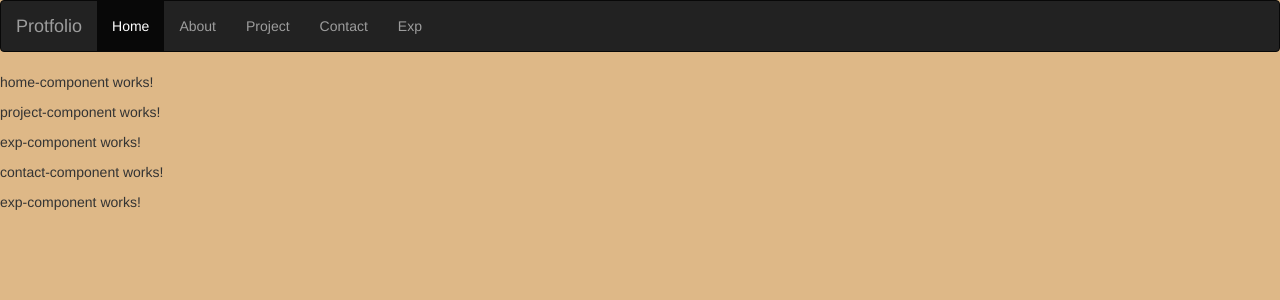
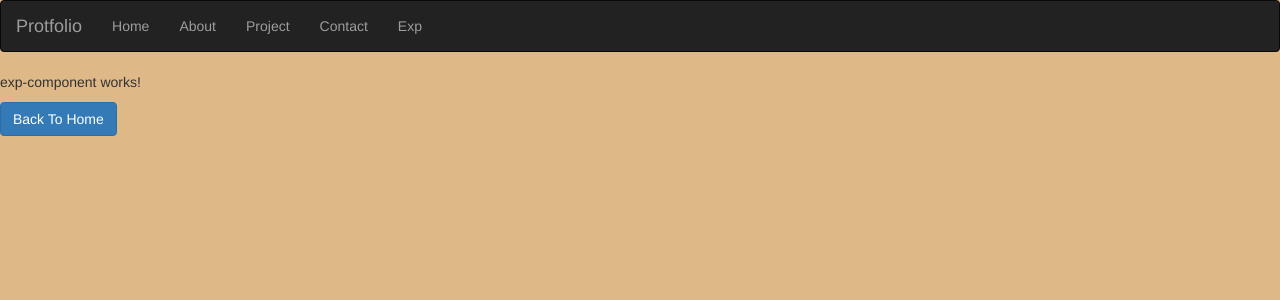
Before and after one commit to aniketbumbc/Angular-5, an Angular app: page /Exp in a window 1280 px wide. Shown: the top 300 px of the page. Built offline with nearby package versions, Linux system fonts and the light colour scheme.

Commit message:
Adding Routerlink and routes to navbar

```diff
--- a/src/app/app.component.html
+++ b/src/app/app.component.html
@@ -2,22 +2,17 @@
 <nav class="navbar navbar-inverse">
     <div class="container-fluid">
       <div class="navbar-header">
-        <a class="navbar-brand" href="#">Protfolio</a>
+        <a class="navbar-brand" routerLink="/">Protfolio</a>
       </div>
       <ul class="nav navbar-nav">
-        <li class="active"><a href="#">Home</a></li>
-        <li><a href="#">About</a></li>
-        <li><a href="#">Project</a></li>
-        <li><a href="#">Contact</a></li>
-        <li><a href="#">Exp</a></li>
+        <li routerLinkActive="Active" [routerLinkActiveOptions]="{exact:true}"><a routerLink="/Home" >Home</a></li>
+        <li routerLinkActive="Active"><a routerLink="/About">About</a></li>
+        <li routerLinkActive="Active"><a routerLink="/Project">Project</a></li>
+        <li routerLinkActive="Active"><a routerLink="/Contact">Contact</a></li>
+        <li routerLinkActive="Active"><a routerLink="/Exp" >Exp</a></li>
       </ul>
     </div>
   </nav>
 
 
-
-<app-home-component></app-home-component>
-<app-project-component></app-project-component>
-<app-exp-component></app-exp-component>
-<app-contact-component></app-contact-component>
-<app-exp-component></app-exp-component>
+<router-outlet></router-outlet>
--- a/src/app/app.module.ts
+++ b/src/app/app.module.ts
@@ -2,11 +2,21 @@ import { BrowserModule } from '@angular/platform-browser';
 import { NgModule } from '@angular/core';
 import { AppComponent } from './app.component';
 import {FormsModule} from '@angular/forms';
+import { Routes, RouterModule } from '@angular/router';
 import { HomeComponentComponent } from './home-component/home-component.component';
 import { AboutComponentComponent } from './about-component/about-component.component';
 import { ProjectComponentComponent } from './project-component/project-component.component';
 import { ContactComponentComponent } from './contact-component/contact-component.component';
 import { ExpComponentComponent } from './exp-component/exp-component.component';
+
+const appRoutes: Routes = [
+{path: '', component: HomeComponentComponent},
+{path: 'About', component: AboutComponentComponent},
+{path: 'Project', component: ProjectComponentComponent},
+{path: 'Contact', component: ContactComponentComponent},
+{path: 'Exp', component: ExpComponentComponent},
+];
+
 
 
 @NgModule({
@@ -19,7 +29,8 @@ import { ExpComponentComponent } from './exp-component/exp-component.component';
     ExpComponentComponent],
   imports: [
     BrowserModule,
-    FormsModule
+    FormsModule,
+    RouterModule.forRoot(appRoutes)
   ],
   providers: [],
   bootstrap: [AppComponent]
--- a/src/app/exp-component/exp-component.component.html
+++ b/src/app/exp-component/exp-component.component.html
@@ -1,3 +1,5 @@
 <p>
   exp-component works!
 </p>
+
+<button class="btn btn-primary" (click)="GoHome()">Back To Home </button>
--- a/src/app/exp-component/exp-component.component.ts
+++ b/src/app/exp-component/exp-component.component.ts
@@ -1,5 +1,5 @@
 import { Component, OnInit } from '@angular/core';
-
+import {Router} from '@angular/router';
 @Component({
   selector: 'app-exp-component',
   templateUrl: './exp-component.component.html',
@@ -7,9 +7,13 @@ import { Component, OnInit } from '@angular/core';
 })
 export class ExpComponentComponent implements OnInit {
 
-  constructor() { }
+  constructor(private router: Router) { }
 
   ngOnInit() {
   }
 
+
+  GoHome() {
+  this.router.navigate(['/']);
+  }
 }
```
